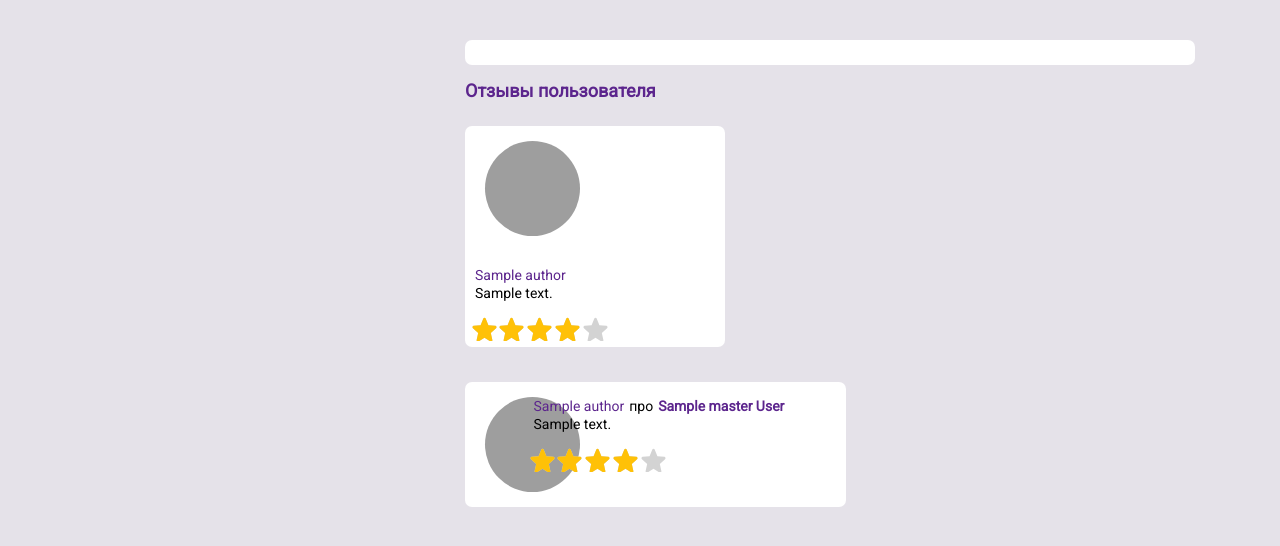
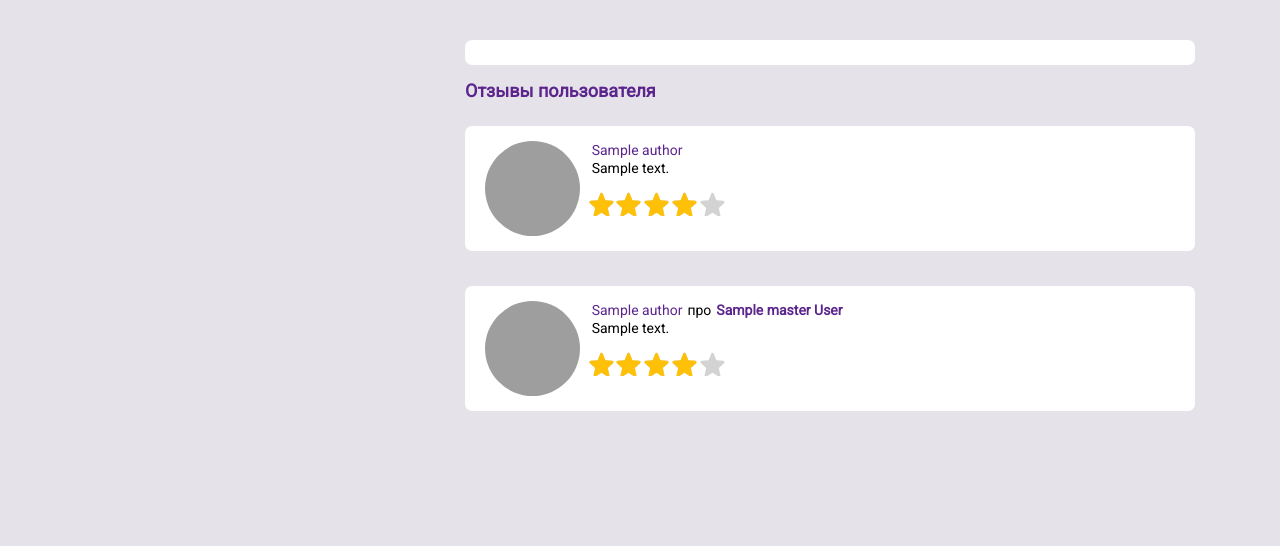
Before and after one commit to Artyom7638/Review-Aggregator-Heroku, a Flask app: template src/templates/profile/profile_page.html in a window 1280 px wide. Shown: the part 60-606 px from the top of the page. Run offline with Flask 2, Linux system fonts and the light colour scheme; data comes from the database, SQL or seed files in the repository; tables that the repository leaves empty hold one stand-in row (values such as "Sample post"); the template is opened without the code that fills it: values that come from a table or form of the project are taken from there, most other values are stand-ins (such as "Sample title", 1, 10 or a date in 2020); form fields are guessed from the names that the template uses; some libraries are stand-ins or nearby versions; grey boxes are pictures that could not be loaded.

Commit message:
Update review.html

```diff
--- a/src/templates/review.html
+++ b/src/templates/review.html
@@ -1,7 +1,7 @@
 {% macro render_review(review, add_about_master) -%}
-    <div class="row ml-0">
-        <div class="row margin-zero-lr margin-tb-s">
-            <div class="content-area bgr-plain-white row margin-zero-lr content-space-between align-items-top">
+    <div class="row margin-zero-lr">
+        <div class="row margin-zero-lr margin-tb-s w100">
+            <div class="content-area bgr-plain-white row margin-zero-lr content-space-between align-items-top w100">
                 <div class="col-1 col-center pad-zero margin-left-s margin-top-s margin-bot-s">
                     <!-- Аватар пользователя; Cсылка на изображение в style="background-image: url(...);" -->
                     <a href="{{ url_for('profile.profile_page', id=review.author.id) }}" class="img_container portrait rounded-circle" style="background-image: url('{{ url_for('profile.avatar', id=review.author.id) }}');">
```
